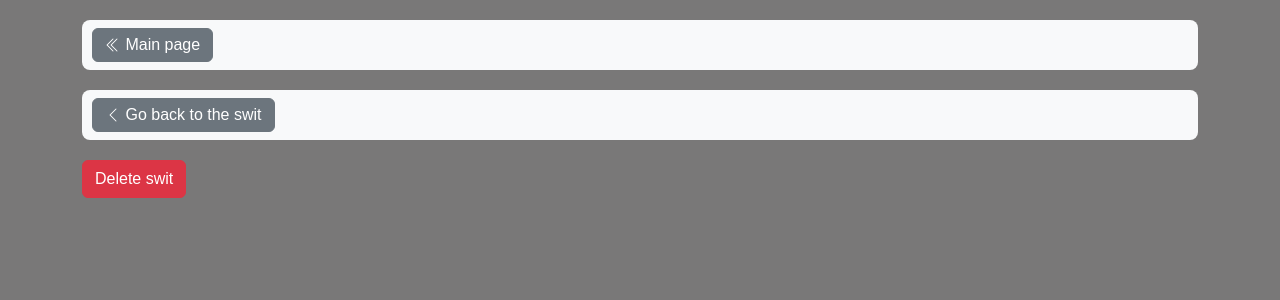
After one commit to SVcheburator/Switter, a Django app: page /manage_swit/1 in a window 1280 px wide. The commit adds this page. Shown: the top 300 px of the page. Run offline with Django 5.2, Linux system fonts and the light colour scheme; a user stored in the database is signed in; tables that the repository leaves empty hold one stand-in row (values such as "Sample post").

Commit message:
Added a manage swit btn and deleting swit option

```diff
--- /dev/null
+++ b/switter/switterapp/templates/switterapp/manage_swit.html
@@ -0,0 +1,19 @@
+{% extends "switterapp/base.html" %} {% load static %}
+
+{% block content %}
+
+<nav class="navbar navbar-light bg-light">
+    <ul class="navbar-nav">
+        <li class="nav-item">
+            <a class="btn btn-secondary" href="{% url 'switterapp:detail_swit' swit.id %}" role="button">
+                <svg xmlns="http://www.w3.org/2000/svg" width="16" height="16" fill="currentColor" class="bi bi-chevron-left" viewBox="0 0 16 16">
+                    <path fill-rule="evenodd" d="M11.354 1.646a.5.5 0 0 1 0 .708L5.707 8l5.647 5.646a.5.5 0 0 1-.708.708l-6-6a.5.5 0 0 1 0-.708l6-6a.5.5 0 0 1 .708 0"/>
+                </svg> &nbspGo back to the swit
+            </a>
+        </li>
+    </ul>
+</nav>
+
+<a href="{% url 'switterapp:delete_swit' swit.id %}" class="btn btn-danger">Delete swit</a>
+
+{% endblock %}
--- a/switter/switterapp/urls.py
+++ b/switter/switterapp/urls.py
@@ -6,7 +6,9 @@ app_name = 'switterapp'
 urlpatterns = [
     path('', views.main, name='main'),
     path('add_swit/', views.add_swit, name='add_swit'),
+    path('delete_swit/<int:swit_id>', views.delete_swit, name='delete_swit'),
     path('detail_swit/<int:swit_id>', views.detail_swit, name='detail_swit'),
+    path('manage_swit/<int:swit_id>', views.manage_swit, name='manage_swit'),
     path('like_swit/<int:swit_id>', views.like_swit, name='like_swit'),
     path('dislike_swit/<int:swit_id>', views.dislike_swit, name='dislike_swit'),
     path('add_comment/<int:swit_id>', views.add_comment, name='add_comment'),
--- a/switter/switterapp/views.py
+++ b/switter/switterapp/views.py
@@ -32,6 +32,18 @@ def add_swit(request):
             return render(request, 'switterapp/add_swit.html', {'form': form})
 
     return render(request, 'switterapp/add_swit.html', {'form': SwitForm})
+
+
+@login_required
+def manage_swit(request, swit_id):
+    swit = get_object_or_404(Swits, pk=swit_id)
+    return render(request, 'switterapp/manage_swit.html', {'swit': swit})
+
+
+@login_required
+def delete_swit(request, swit_id):
+    get_object_or_404(Swits, pk=swit_id).delete()
+    return redirect(to='switterapp:main')
 
 
 def detail_swit(request, swit_id):
```
Also changed, not shown: switter/switterapp/templates/switterapp/detail_swit.html (+13 -0 lines).
